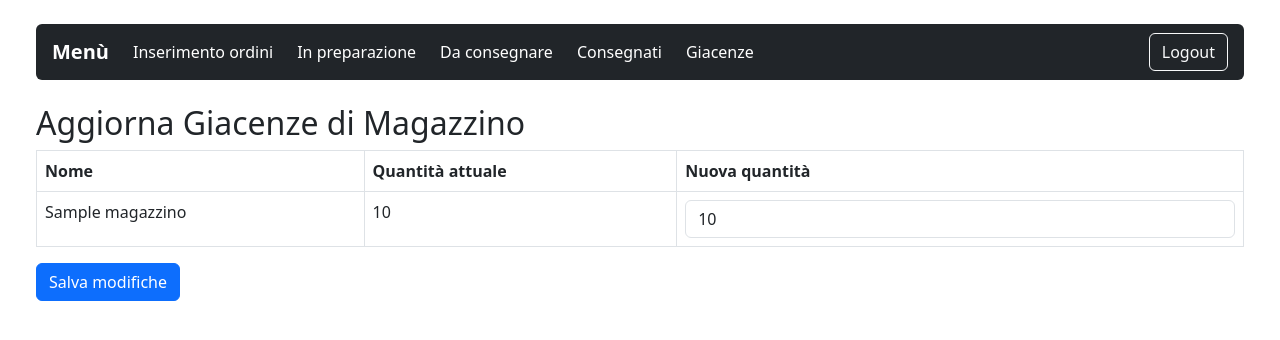
After one commit to scinny91/bar, a Django app: page /magazzino/giacenze/ in a window 1280 px wide. The commit adds this page. Shown: the top 340 px of the page. Run offline with Django 4.2, Linux system fonts and the light colour scheme; tables that the repository leaves empty hold one stand-in row (values such as "Sample post").

Commit message:
aggiunti i file che mancavano da versionare

```diff
--- /dev/null
+++ b/bar/prodotti/urls.py
@@ -0,0 +1,6 @@
+from django.urls import path
+from . import views
+
+urlpatterns = [
+    path('magazzino/giacenze/', views.aggiorna_giacenze, name='aggiorna_giacenze'),
+]
--- /dev/null
+++ b/bar/prodotti/views.py
@@ -0,0 +1,31 @@
+from django.shortcuts import render, redirect
+from django.contrib import messages
+from .models import Magazzino  # o il tuo path corretto
+from django.db.models import F
+
+def aggiorna_giacenze(request):
+    magazzino = Magazzino.objects.all().order_by('nome')
+
+    if request.method == 'POST':
+        modifiche = 0
+        for voce in magazzino:
+            field_name = f"qty_{voce.id}"
+            nuova_quantita = request.POST.get(field_name)
+            if nuova_quantita is not None:
+                try:
+                    nuova_quantita = int(nuova_quantita)
+                    if nuova_quantita != voce.quantita:
+                        voce.quantita = nuova_quantita
+                        voce.save()
+                        modifiche += 1
+                except ValueError:
+                    messages.error(request, f"Valore non valido per {voce.nome}")
+
+        if modifiche:
+            messages.success(request, f"Giacenze aggiornate per {modifiche} articoli.")
+        else:
+            messages.info(request, "Nessuna modifica effettuata.")
+
+        return redirect('aggiorna_giacenze')
+
+    return render(request, 'prodotti/magazzino_giacenze.html', {'magazzino': magazzino})
--- a/bar/templates/bar/base.html
+++ b/bar/templates/bar/base.html
@@ -38,9 +38,11 @@
           <li class="nav-item">
             <a class="nav-link btn btn-success text-white me-2 mb-2 mb-lg-0" href="/magazzino/giacenze/">Giacenze</a>
            </li>
-          <li class="nav-item">
-            <a class="nav-link btn btn-success text-white me-2 mb-2 mb-lg-0" href="/admin/">Admin</a>
-           </li>
+          {% if request.user.is_authenticated and request.user.is_staff %}
+            <li class="nav-item">
+              <a class="nav-link btn btn-success text-white me-2 mb-2 mb-lg-0" href="/admin/">Admin</a>
+             </li>
+          {% endif %}
         </ul>
 
         <!-- Logout on the right -->
--- /dev/null
+++ b/bar/templates/prodotti/magazzino_giacenze.html
@@ -0,0 +1,30 @@
+{% extends 'bar/base.html' %}
+
+{% block content %}
+<h2>Aggiorna Giacenze di Magazzino</h2>
+
+<form method="post">
+    {% csrf_token %}
+    <table class="table table-bordered">
+        <thead>
+            <tr>
+                <th>Nome</th>
+                <th>Quantità attuale</th>
+                <th>Nuova quantità</th>
+            </tr>
+        </thead>
+        <tbody>
+            {% for voce in magazzino %}
+            <tr>
+                <td>{{ voce.nome }}</td>
+                <td>{{ voce.quantita }}</td>
+                <td>
+                    <input type="number" name="qty_{{ voce.id }}" value="{{ voce.quantita }}" class="form-control" min="0">
+                </td>
+            </tr>
+            {% endfor %}
+        </tbody>
+    </table>
+    <button type="submit" class="btn btn-primary">Salva modifiche</button>
+</form>
+{% endblock %}
```
Also changed, not shown: bar/migrations/0016_magazzino_prodotto_magazzino.py (added).
